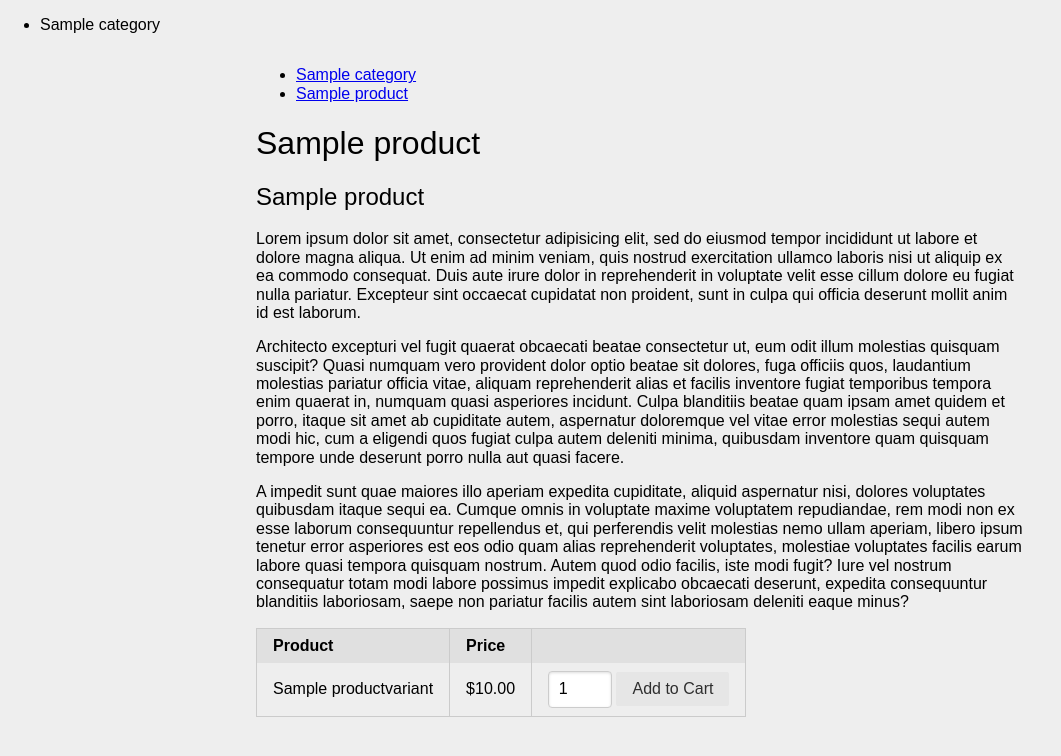
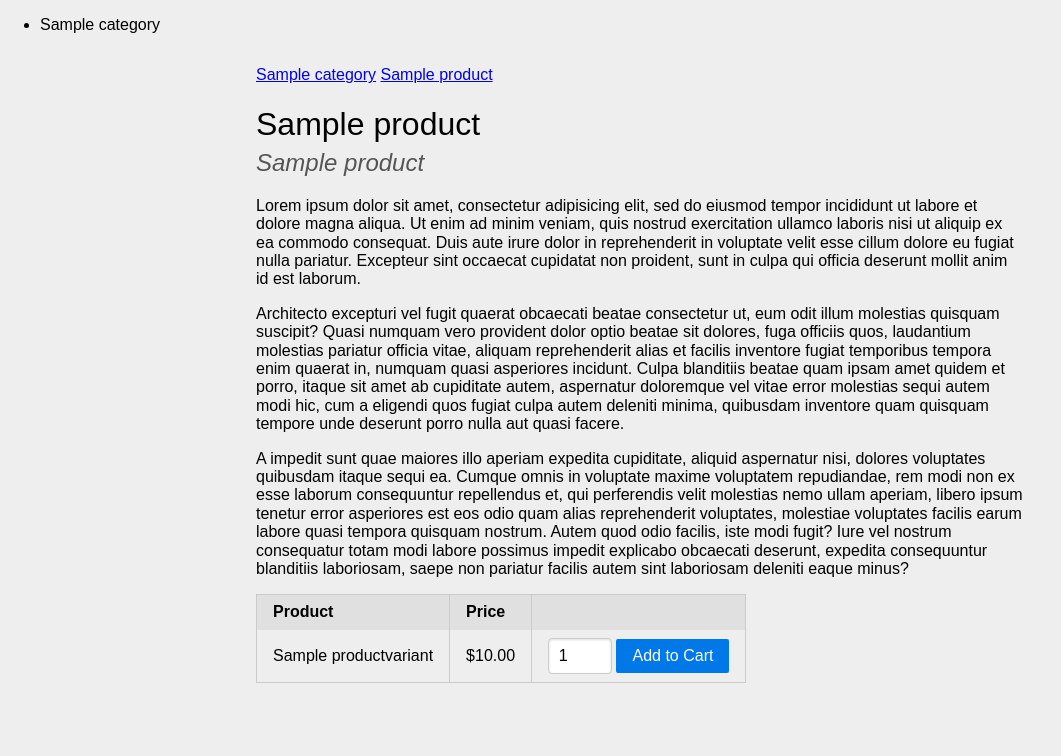
Before and after one commit to benthepoet/cold_commerce, a Django app: page /category/1/product/1 in a window 1280 px wide. Shown: the top 756 px of the page, without its empty margins (0-1061 px from the left). Run offline with Django 3.2, Linux system fonts and the light colour scheme; tables that the repository leaves empty hold one stand-in row (values such as "Sample post").

Commit message:
Updated styles.

```diff
--- a/core/static/css/site.css
+++ b/core/static/css/site.css
@@ -3,20 +3,29 @@
 
 html, body {
     background-color: #eee;
+
 }
 
 .valign-middle {
     vertical-align: middle !important;
 }
 
-.width-20 {
-    width: 20%;
-}
-
 .title {
     font-weight: 500;
+    margin-bottom: 0.2em;
 }
 
 .subtitle {
     font-weight: 100;
+    font-style: oblique;
+    margin-top: 0.2em;
+    color: #555;
 }
+
+.breadcrumb ul {
+    padding-inline-start: 0;
+}
+
+.breadcrumb li {
+    display: inline-block;
+}
--- a/core/templates/core/product.html
+++ b/core/templates/core/product.html
@@ -2,13 +2,13 @@
 
 {% block content %}
 
-<nav class="breadcrumb" aria-label="breadcrumbs">
+<nav class="breadcrumb">
     <ul>
         <li>
             <a href="#">{{ product.category.name }}</a>
         </li>
-        <li class="is-active mt-0">
-            <a href="#" aria-current="page">{{ product.name }}</a>
+        <li class="is-active">
+            <a href="#">{{ product.name }}</a>
         </li>
     </ul>
 </nav>
@@ -39,8 +39,8 @@
                             <form method="post" class="pure-form">
                                 {% csrf_token %}
                                 <input type="hidden" name="product_variant" value="{{ variant.id }}">
-                                <input type="number" min="1" name="quantity" class="input is-small" value="1" style="width: 64px;" required>
-                                <button type="submit" class="pure-button is-info is-small">Add to Cart</button>
+                                <input type="number" min="1" name="quantity" value="1" style="width: 64px;" required>
+                                <button type="submit" class="pure-button pure-button-primary">Add to Cart</button>
                             </form>
                         </td>
                     </tr>
```
